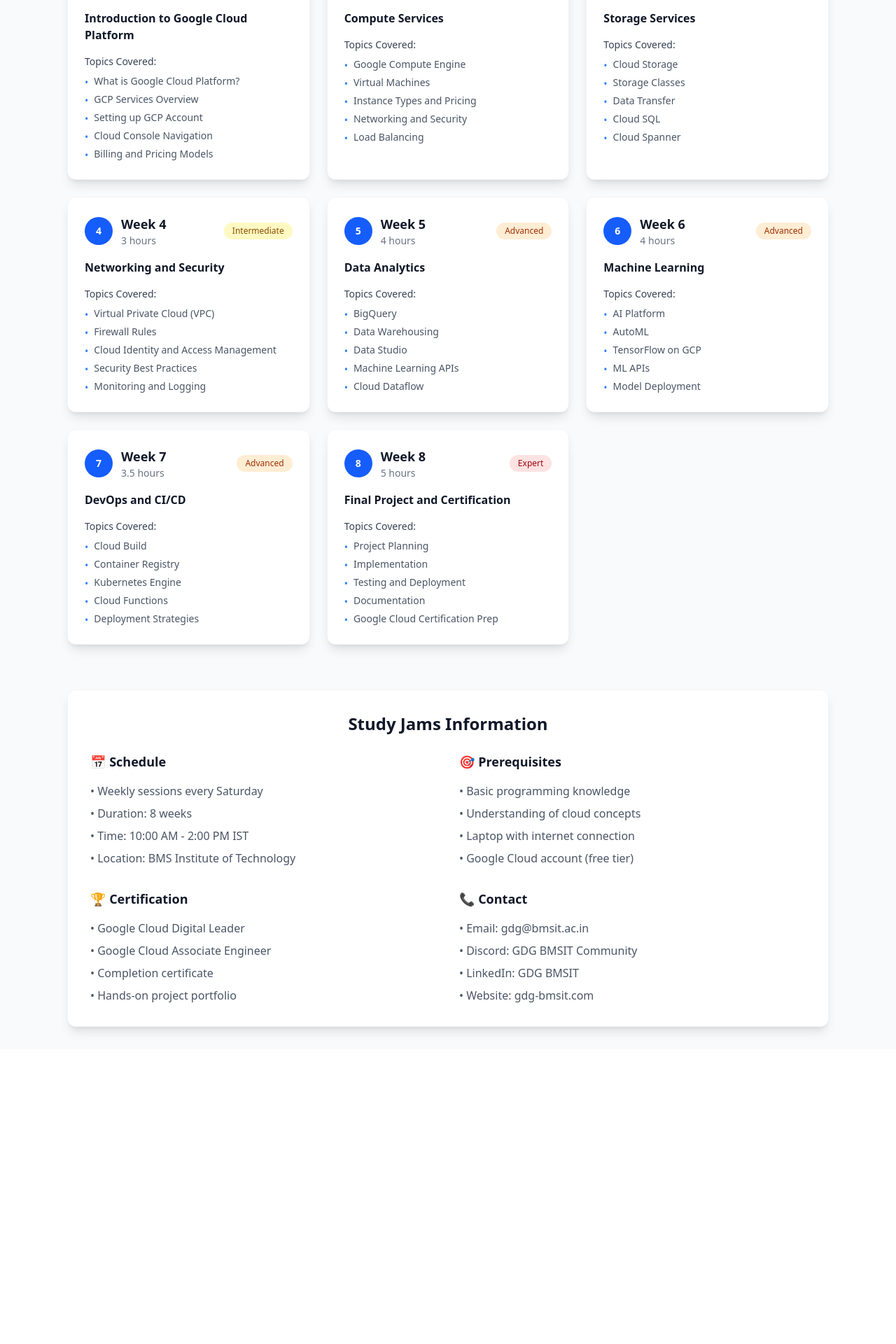
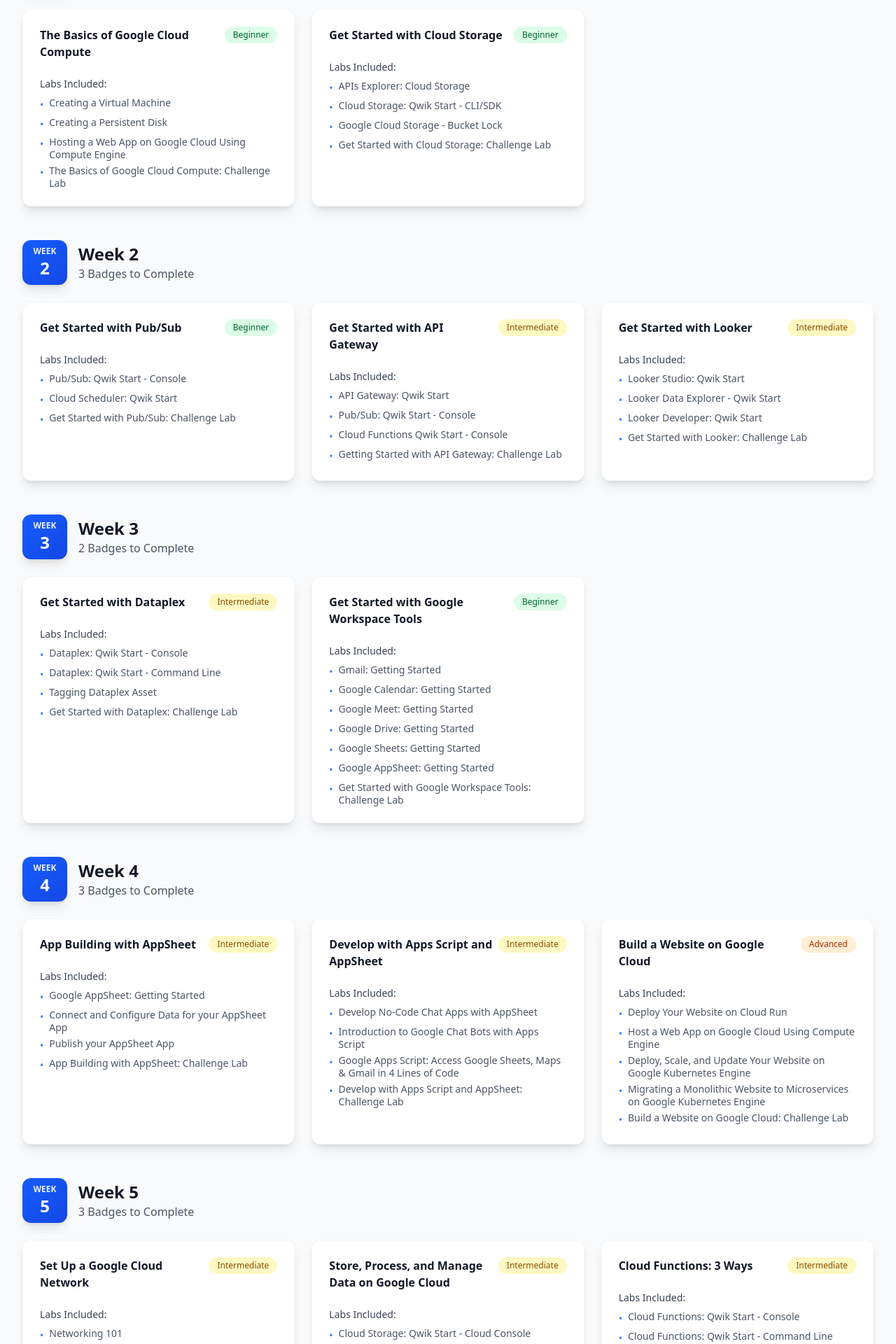
Before and after one commit to CodewMilan/gdg-ui, a Next.js app: page /syllabus in a window 1280 px wide. Shown: the part 380-2300 px from the top of the page at 70% size. Before the commit the page ends 1879 px from the top, so only its background shows below. Built offline with nearby package versions, Linux system fonts and the light colour scheme; a web font is replaced by a local one.

Commit message:
Changed syllabus

```diff
--- a/app/syllabus/page.tsx
+++ b/app/syllabus/page.tsx
@@ -6,107 +6,237 @@
   const syllabusData = [
     {
       week: 1,
-      title: "Introduction to Google Cloud Platform",
+      badges: [
+        {
+          title: "The Basics of Google Cloud Compute",
           topics: [
-        "What is Google Cloud Platform?",
-        "GCP Services Overview",
-        "Setting up GCP Account",
-        "Cloud Console Navigation",
-        "Billing and Pricing Models"
+            "Creating a Virtual Machine",
+            "Creating a Persistent Disk",
+            "Hosting a Web App on Google Cloud Using Compute Engine",
+            "The Basics of Google Cloud Compute: Challenge Lab"
           ],
-      duration: "2 hours",
           difficulty: "Beginner"
         },
         {
+          title: "Get Started with Cloud Storage",
+          topics: [
+            "APIs Explorer: Cloud Storage",
+            "Cloud Storage: Qwik Start - CLI/SDK",
+            "Google Cloud Storage - Bucket Lock",
+            "Get Started with Cloud Storage: Challenge Lab"
+          ],
+          difficulty: "Beginner"
+        }
+      ]
+    },
+    {
       week: 2,
-      title: "Compute Services",
+      badges: [
+        {
+          title: "Get Started with Pub/Sub",
           topics: [
-        "Google Compute Engine",
-        "Virtual Machines",
-        "Instance Types and Pricing",
-        "Networking and Security",
-        "Load Balancing"
+            "Pub/Sub: Qwik Start - Console",
+            "Cloud Scheduler: Qwik Start",
+            "Get Started with Pub/Sub: Challenge Lab"
           ],
-      duration: "3 hours",
+          difficulty: "Beginner"
+        },
+        {
+          title: "Get Started with API Gateway",
+          topics: [
+            "API Gateway: Qwik Start",
+            "Pub/Sub: Qwik Start - Console",
+            "Cloud Functions Qwik Start - Console",
+            "Getting Started with API Gateway: Challenge Lab"
+          ],
           difficulty: "Intermediate"
         },
         {
+          title: "Get Started with Looker",
+          topics: [
+            "Looker Studio: Qwik Start",
+            "Looker Data Explorer - Qwik Start",
+            "Looker Developer: Qwik Start",
+            "Get Started with Looker: Challenge Lab"
+          ],
+          difficulty: "Intermediate"
+        }
+      ]
+    },
+    {
       week: 3,
-      title: "Storage Services",
+      badges: [
+        {
+          title: "Get Started with Dataplex",
           topics: [
-        "Cloud Storage",
-        "Storage Classes",
-        "Data Transfer",
-        "Cloud SQL",
-        "Cloud Spanner"
+            "Dataplex: Qwik Start - Console",
+            "Dataplex: Qwik Start - Command Line",
+            "Tagging Dataplex Asset",
+            "Get Started with Dataplex: Challenge Lab"
           ],
-      duration: "2.5 hours",
           difficulty: "Intermediate"
         },
         {
+          title: "Get Started with Google Workspace Tools",
+          topics: [
+            "Gmail: Getting Started",
+            "Google Calendar: Getting Started",
+            "Google Meet: Getting Started",
+            "Google Drive: Getting Started",
+            "Google Sheets: Getting Started",
+            "Google AppSheet: Getting Started",
+            "Get Started with Google Workspace Tools: Challenge Lab"
+          ],
+          difficulty: "Beginner"
+        }
+      ]
+    },
+    {
       week: 4,
-      title: "Networking and Security",
+      badges: [
+        {
+          title: "App Building with AppSheet",
           topics: [
-        "Virtual Private Cloud (VPC)",
-        "Firewall Rules",
-        "Cloud Identity and Access Management",
-        "Security Best Practices",
-        "Monitoring and Logging"
+            "Google AppSheet: Getting Started",
+            "Connect and Configure Data for your AppSheet App",
+            "Publish your AppSheet App",
+            "App Building with AppSheet: Challenge Lab"
           ],
-      duration: "3 hours",
           difficulty: "Intermediate"
         },
         {
+          title: "Develop with Apps Script and AppSheet",
+          topics: [
+            "Develop No-Code Chat Apps with AppSheet",
+            "Introduction to Google Chat Bots with Apps Script",
+            "Google Apps Script: Access Google Sheets, Maps & Gmail in 4 Lines of Code",
+            "Develop with Apps Script and AppSheet: Challenge Lab"
+          ],
+          difficulty: "Intermediate"
+        },
+        {
+          title: "Build a Website on Google Cloud",
+          topics: [
+            "Deploy Your Website on Cloud Run",
+            "Host a Web App on Google Cloud Using Compute Engine",
+            "Deploy, Scale, and Update Your Website on Google Kubernetes Engine",
+            "Migrating a Monolithic Website to Microservices on Google Kubernetes Engine",
+            "Build a Website on Google Cloud: Challenge Lab"
+          ],
+          difficulty: "Advanced"
+        }
+      ]
+    },
+    {
       week: 5,
-      title: "Data Analytics",
+      badges: [
+        {
+          title: "Set Up a Google Cloud Network",
           topics: [
-        "BigQuery",
-        "Data Warehousing",
-        "Data Studio",
-        "Machine Learning APIs",
-        "Cloud Dataflow"
+            "Networking 101",
+            "Create a Custom Network and Apply Firewall Rules",
+            "Test Network Latency Between VMs",
+            "Set Up a Google Cloud Network: Challenge Lab"
           ],
-      duration: "4 hours",
+          difficulty: "Intermediate"
+        },
+        {
+          title: "Store, Process, and Manage Data on Google Cloud",
+          topics: [
+            "Cloud Storage: Qwik Start - Cloud Console",
+            "Cloud Run Functions: Qwik Start - Console",
+            "Pub/Sub: Qwik Start - Console",
+            "Store, Process, and Manage Data on Google Cloud: Challenge Lab"
+          ],
+          difficulty: "Intermediate"
+        },
+        {
+          title: "Cloud Functions: 3 Ways",
+          topics: [
+            "Cloud Functions: Qwik Start - Console",
+            "Cloud Functions: Qwik Start - Command Line",
+            "Cloud Functions 2nd Gen: Qwik Start",
+            "Cloud Functions: 3 Ways: Challenge Lab"
+          ],
+          difficulty: "Intermediate"
+        }
+      ]
+    },
+    {
+      week: 6,
+      badges: [
+        {
+          title: "App Engine: 3 Ways",
+          topics: [
+            "App Engine: Qwik Start - Python",
+            "App Engine: Qwik Start - Go",
+            "App Engine: Qwik Start - PHP",
+            "App Engine: 3 Ways: Challenge Lab"
+          ],
+          difficulty: "Intermediate"
+        },
+        {
+          title: "Cloud Speech API 3 Ways",
+          topics: [
+            "It Speaks! Create Synthetic Speech Using Text-to-Speech",
+            "Translate Text with the Cloud Translation API",
+            "Speech to Text Transcription with the Cloud Speech API",
+            "Cloud Speech API 3 Ways: Challenge Lab"
+          ],
           difficulty: "Advanced"
         },
         {
-      week: 6,
-      title: "Machine Learning",
+          title: "Monitoring in Google Cloud",
           topics: [
-        "AI Platform",
-        "AutoML",
-        "TensorFlow on GCP",
-        "ML APIs",
-        "Model Deployment"
+            "Cloud Monitoring: Qwik Start",
+            "Monitoring and Logging for Cloud Functions",
+            "Monitor an Apache Web Server using Ops Agent",
+            "Monitoring in Google Cloud: Challenge Lab"
           ],
-      duration: "4 hours",
+          difficulty: "Intermediate"
+        }
+      ]
+    },
+    {
+      week: 7,
+      badges: [
+        {
+          title: "Analyze Speech and Language with Google APIs",
+          topics: [
+            "Cloud Natural Language API: Qwik Start",
+            "Speech-to-Text API: Qwik Start",
+            "Entity and Sentiment Analysis with the Natural Language API",
+            "Analyze Speech & Language with Google APIs: Challenge Lab"
+          ],
           difficulty: "Advanced"
         },
         {
-      week: 7,
-      title: "DevOps and CI/CD",
+          title: "Prompt Design in Vertex AI",
           topics: [
-        "Cloud Build",
-        "Container Registry",
-        "Kubernetes Engine",
-        "Cloud Functions",
-        "Deployment Strategies"
+            "Generative AI with Vertex AI: Prompt Design",
+            "Get Started with Vertex AI Studio",
+            "Getting Started with the Vertex AI Gemini API and Python SDK",
+            "Prompt Design in Vertex AI: Challenge Lab"
           ],
-      duration: "3.5 hours",
           difficulty: "Advanced"
+        }
+      ]
     },
     {
       week: 8,
-      title: "Final Project and Certification",
+      badges: [
+        {
+          title: "Develop GenAI Apps with Gemini and Streamlit",
           topics: [
-        "Project Planning",
-        "Implementation",
-        "Testing and Deployment",
-        "Documentation",
-        "Google Cloud Certification Prep"
+            "Getting Started with the Vertex AI Gemini API with cURL",
+            "Introduction to Function Calling with Gemini",
+            "Getting Started with the Vertex AI Gemini API and Python SDK",
+            "Deploy a Streamlit App Integrated with Gemini Pro on Cloud Run",
+            "Develop GenAI Apps with Gemini and Streamlit: Challenge Lab"
           ],
-      duration: "5 hours",
-      difficulty: "Expert"
+          difficulty: "Advanced"
+        }
+      ]
     }
   ];
 
@@ -129,58 +259,72 @@
     <div className="min-h-screen bg-gray-50">
       <Header />
 
-      <div className="max-w-6xl mx-auto px-4 sm:px-6 lg:px-8 py-8">
+      <div className="max-w-7xl mx-auto px-4 sm:px-6 lg:px-8 py-8">
         {/* Page Header */}
         <div className="text-center mb-12">
           <h1 className="text-3xl sm:text-4xl font-bold text-gray-900 mb-4">
             Google Cloud Study Jams Syllabus
           </h1>
           <p className="text-lg text-gray-600 max-w-3xl mx-auto">
-            A comprehensive 8-week journey through Google Cloud Platform fundamentals to advanced topics
+            An 8-week intensive program covering 19 Google Cloud skill badges from fundamentals to advanced topics
           </p>
         </div>
 
-        {/* Syllabus Cards */}
+        {/* Weekly Sections */}
+        <div className="space-y-12">
+          {syllabusData.map((weekData) => (
+            <div key={weekData.week} className="space-y-6">
+              {/* Week Header */}
+              <div className="flex items-center space-x-4 mb-6">
+                <div className="w-16 h-16 bg-gradient-to-br from-blue-600 to-blue-700 text-white rounded-xl flex items-center justify-center shadow-lg">
+                  <div className="text-center">
+                    <div className="text-xs font-semibold opacity-90">WEEK</div>
+                    <div className="text-2xl font-bold">{weekData.week}</div>
+                  </div>
+                </div>
+                <div>
+                  <h2 className="text-2xl font-bold text-gray-900">
+                    Week {weekData.week}
+                  </h2>
+                  <p className="text-gray-600">
+                    {weekData.badges.length} {weekData.badges.length === 1 ? 'Badge' : 'Badges'} to Complete
+                  </p>
+                </div>
+              </div>
+
+              {/* Badges Grid */}
               <div className="grid grid-cols-1 md:grid-cols-2 lg:grid-cols-3 gap-6">
-          {syllabusData.map((week) => (
+                {weekData.badges.map((badge, index) => (
                   <div
-              key={week.week}
+                    key={index}
                     className="bg-white rounded-xl shadow-lg hover:shadow-xl transition-shadow duration-300 p-6 border border-gray-100"
                   >
-              {/* Week Header */}
-              <div className="flex items-center justify-between mb-4">
-                <div className="flex items-center space-x-3">
-                  <div className="w-10 h-10 bg-blue-600 text-white rounded-full flex items-center justify-center font-bold text-sm">
-                    {week.week}
+                    {/* Badge Header */}
+                    <div className="flex items-start justify-between mb-4">
+                      <div className="flex-1">
+                        <h3 className="font-semibold text-gray-900 text-base mb-2">
+                          {badge.title}
+                        </h3>
                       </div>
-                  <div>
-                    <h3 className="font-semibold text-gray-900 text-lg">
-                      Week {week.week}
-                    </h3>
-                    <p className="text-sm text-gray-500">{week.duration}</p>
-                  </div>
-                </div>
-                <span className={`px-3 py-1 rounded-full text-xs font-medium ${getDifficultyColor(week.difficulty)}`}>
-                  {week.difficulty}
+                      <span className={`px-3 py-1 rounded-full text-xs font-medium whitespace-nowrap ml-2 ${getDifficultyColor(badge.difficulty)}`}>
+                        {badge.difficulty}
                       </span>
                     </div>
 
-              {/* Title */}
-              <h4 className="font-semibold text-gray-900 mb-4 text-base">
-                {week.title}
-              </h4>
-
-              {/* Topics */}
+                    {/* Labs */}
                     <div className="space-y-2">
-                <h5 className="text-sm font-medium text-gray-700 mb-2">Topics Covered:</h5>
-                <ul className="space-y-1">
-                  {week.topics.map((topic, index) => (
-                    <li key={index} className="flex items-start space-x-2 text-sm text-gray-600">
-                      <span className="text-blue-500 mt-0.5">•</span>
-                      <span>{topic}</span>
+                      <h5 className="text-sm font-medium text-gray-700 mb-2">Labs Included:</h5>
+                      <ul className="space-y-1.5">
+                        {badge.topics.map((topic, topicIndex) => (
+                          <li key={topicIndex} className="flex items-start space-x-2 text-sm text-gray-600">
+                            <span className="text-blue-500 mt-0.5 flex-shrink-0">•</span>
+                            <span className="leading-tight">{topic}</span>
                           </li>
                         ))}
                       </ul>
+                    </div>
+                  </div>
+                ))}
               </div>
             </div>
           ))}
@@ -214,12 +358,12 @@
             </div>
 
             <div>
-              <h3 className="text-lg font-semibold text-gray-900 mb-4">🏆 Certification</h3>
+              <h3 className="text-lg font-semibold text-gray-900 mb-4">🏆 Outcomes</h3>
               <ul className="space-y-2 text-gray-600">
-                <li>• Google Cloud Digital Leader</li>
-                <li>• Google Cloud Associate Engineer</li>
+                <li>• 19 Google Cloud Skill Badges</li>
+                <li>• Hands-on experience with GCP services</li>
                 <li>• Completion certificate</li>
-                <li>• Hands-on project portfolio</li>
+                <li>• Portfolio of cloud projects</li>
               </ul>
             </div>
 
```
Lines whose indentation alone changed are shown as unchanged.
